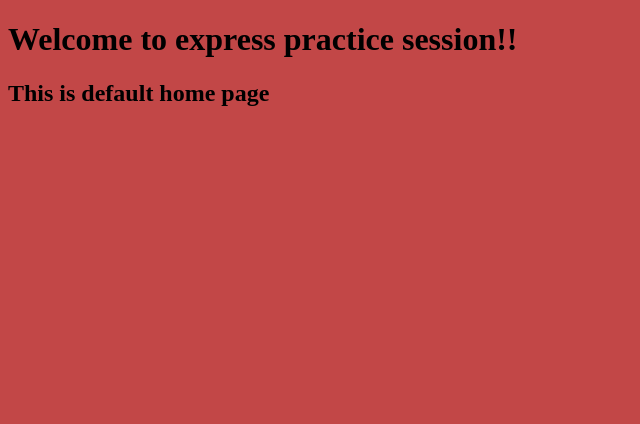
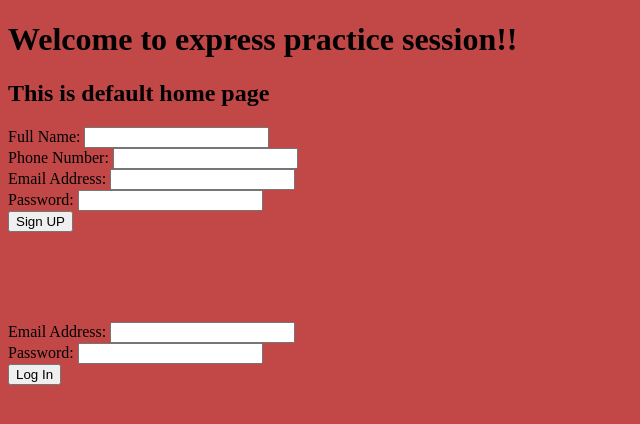
Before and after one commit to DipakKandel/RESTfulAPI, a website: page public/index.html in a window 1280 px wide. Shown: the whole page, without its empty margins (0-640 px from the left). Drawn offline with Linux system fonts and the light colour scheme.

Commit message:
second update

```diff
--- a/public/index.html
+++ b/public/index.html
@@ -10,6 +10,29 @@
 
    <h1> Welcome to express practice session!! </h1>
    <h2>This is default home page</h2>
+
+   <form id="signup" action="/customer" method="post">
+    <label for="name">Full Name:</label>
+    <input type="text" id="name" name="name"><br>
+    <label for="phone">Phone Number:</label>
+    <input type="text" id="phone" name="phone"><br>
+    <label for="email">Email Address:</label>
+    <input type="email" id="email" name="email"><br>
+    <label for="password">Password:</label>
+    <input type="password" id="password" name="password"><br>
+    <input type="submit" value="Sign UP">
+  </form>
+
+  <br><br><br><br><br>
+
+  <form id="login" action="/customer/login" method="post">
+        <label for="email">Email Address:</label>
+    <input type="email" id="email" name="email"><br>
+    <label for="password">Password:</label>
+    <input type="password" id="password" name="password"><br>
+    <input type="submit" value="Log In">
+  </form>
+
 </body>
 </html>
 <link rel="stylesheet" href="stylesheet.css">
--- a/src/modules/customer/customer.model.js
+++ b/src/modules/customer/customer.model.js
@@ -26,4 +26,4 @@ let customerSchema = new mongoose.Schema({
     }
 })
 
-module.exports = mongoose.model('Customer', customerSchema)
+module.exports = mongoose.model('user', customerSchema)
--- a/src/modules/customer/customerValidations.js
+++ b/src/modules/customer/customerValidations.js
@@ -6,7 +6,7 @@ const validations = {};
 validations.sanitizeRegister = [
 
     check('name').trim().not().isEmpty().withMessage('name cant be empty').not().isString().withMessage('Name must be string'),
-    // check('name').isString().not().withMessage('name must be string'),
+    // check('name').isString().not().withMessage('name must be string'), /**Mildai milena */
     check('email').normalizeEmail().isEmail().withMessage('Invalid Email'),
     check('phone').isLength({ min: 10, max:10 }).withMessage('Number must be 10 characters long'),
     check('password').trim().not().isEmpty().withMessage(`Password can't be empty`)
```
Also changed, not shown: src/modules/customer/customerController.js (+16 -28 lines), 1 other file.
